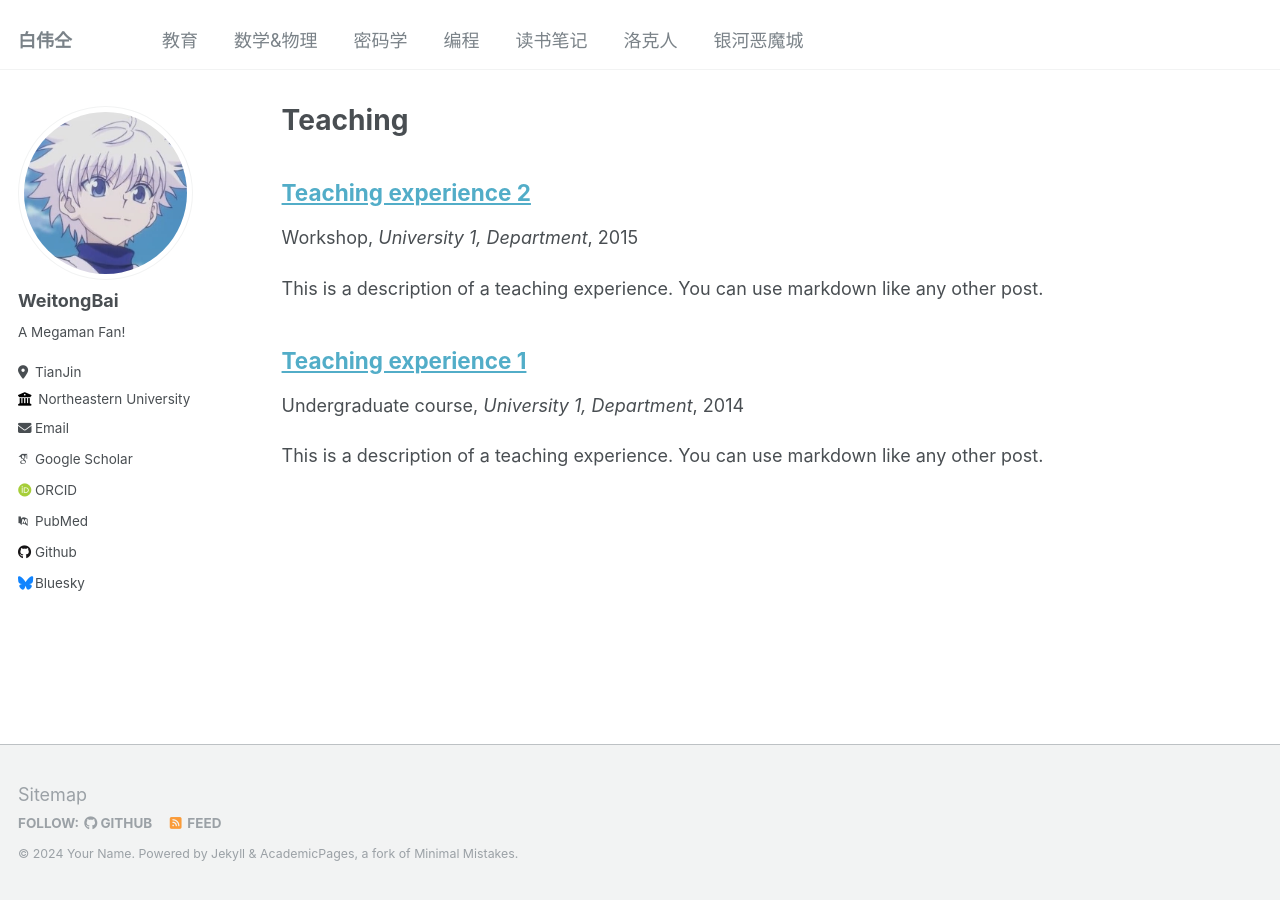
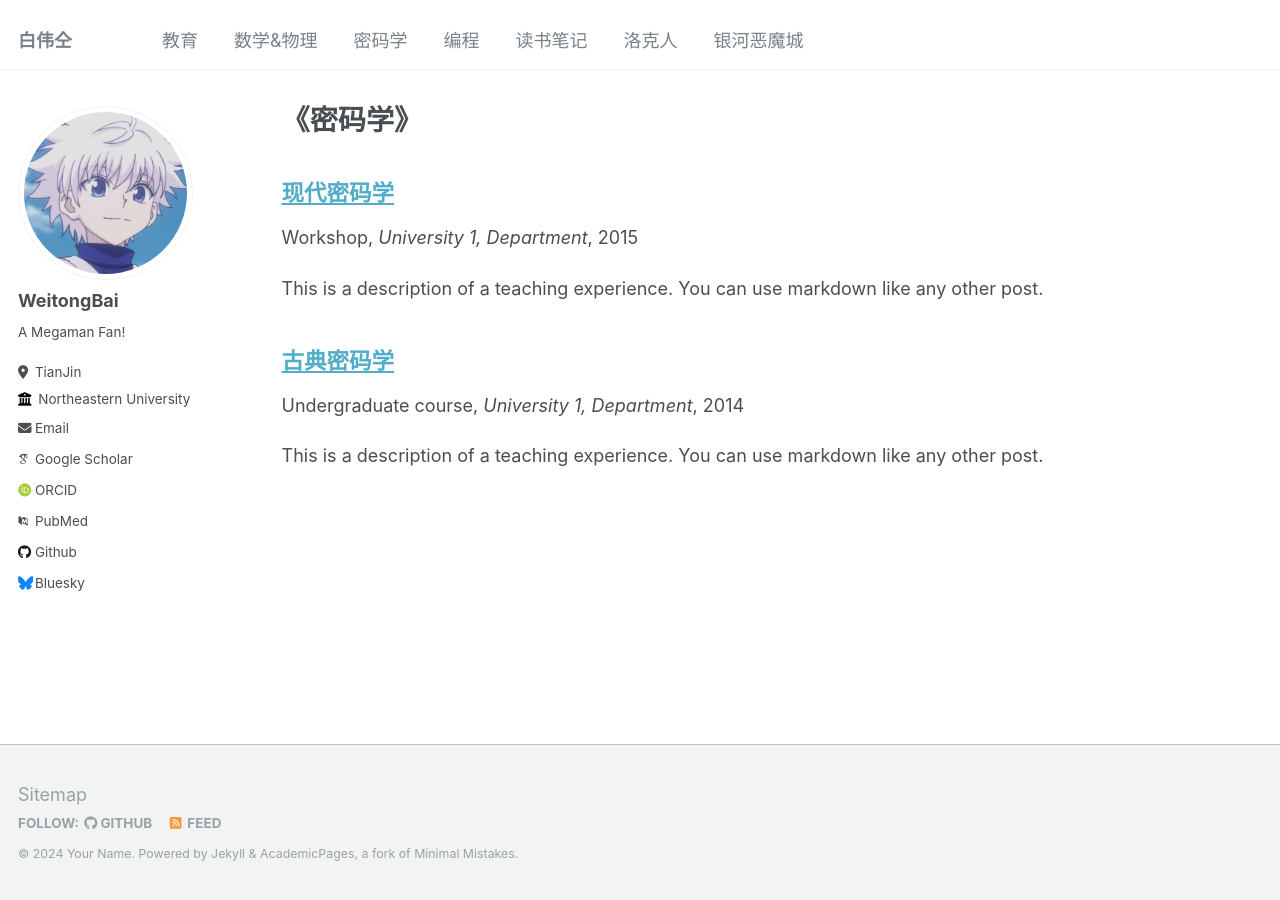
Before and after one commit to python-jiang/python-jiang.github.io, a Jekyll site: the page built from _pages/teaching.html, in a window 1280 px wide. Built offline with Jekyll 4.4.1, drawn with Linux system fonts in a browser that asks for light colours; some web fonts are replaced.

Commit message:
密码学

```diff
--- a/_pages/teaching.html
+++ b/_pages/teaching.html
@@ -1,6 +1,6 @@
 ---
 layout: archive
-title: "Teaching"
+title: "《密码学》"
 permalink: /teaching/
 author_profile: true
 ---
--- a/_teaching/2014-spring-teaching-1.md
+++ b/_teaching/2014-spring-teaching-1.md
@@ -1,5 +1,5 @@
 ---
-title: "Teaching experience 1"
+title: "古典密码学"
 collection: teaching
 type: "Undergraduate course"
 permalink: /teaching/2014-spring-teaching-1
--- a/_teaching/2015-spring-teaching-2.md
+++ b/_teaching/2015-spring-teaching-2.md
@@ -1,5 +1,5 @@
 ---
-title: "Teaching experience 2"
+title: "现代密码学"
 collection: teaching
 type: "Workshop"
 permalink: /teaching/2015-spring-teaching-1
```
